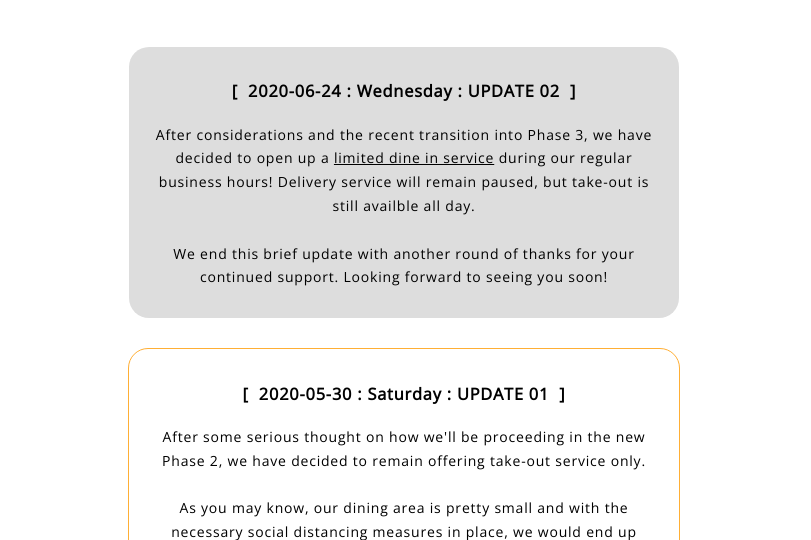
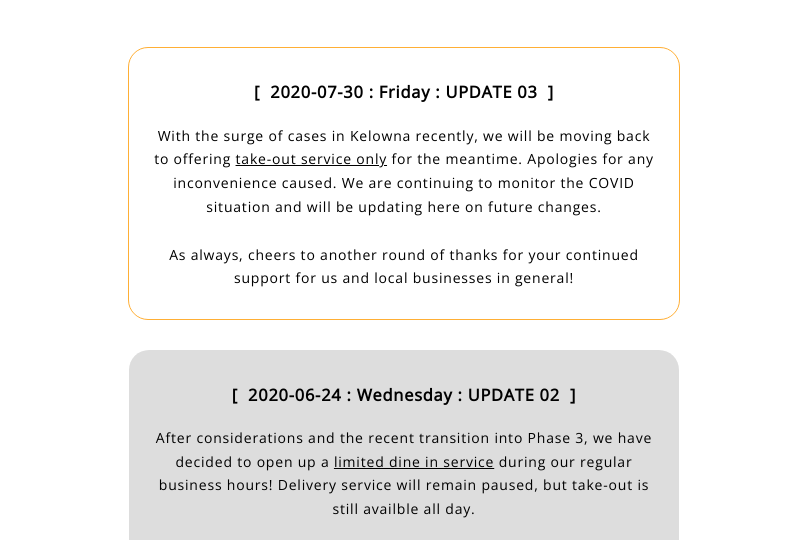
Before and after one commit to Castaire/theOrientKelowna--2.0, a plain HTML site: page updates.html in a window 1280 px wide. Shown: the part 260-800 px from the top of the page, without its empty margins (236-1047 px from the left). Drawn offline with nearby package versions, Linux system fonts and the light colour scheme.

Commit message:
new update; minor index page change

```diff
--- a/updates.html
+++ b/updates.html
@@ -40,6 +40,18 @@
 	</div>
 
 	<div id="updates">
+		<div class="update-card">
+			<h3><b>[&nbsp; 2020-07-30 : Friday : UPDATE 03 &nbsp;]</b></h3>
+			<p>
+				With the surge of cases in Kelowna recently, we will be moving back to offering <u>take-out service only</u> for the meantime.
+				Apologies for any inconvenience caused. We are continuing to monitor the COVID situation and will be updating here on future changes.
+				<br><br>
+				As always, cheers to another round of thanks for your continued support for us and local businesses in general!
+			</p>
+
+		</div>
+
+
 		<div class="update-card" style="background-color:#DDDDDD; border: none">
 			<h3><b>[&nbsp; 2020-06-24 : Wednesday : UPDATE 02 &nbsp;]</b></h3>
 			<p>
```
Also changed, not shown: index.html (+1 -1 lines).
